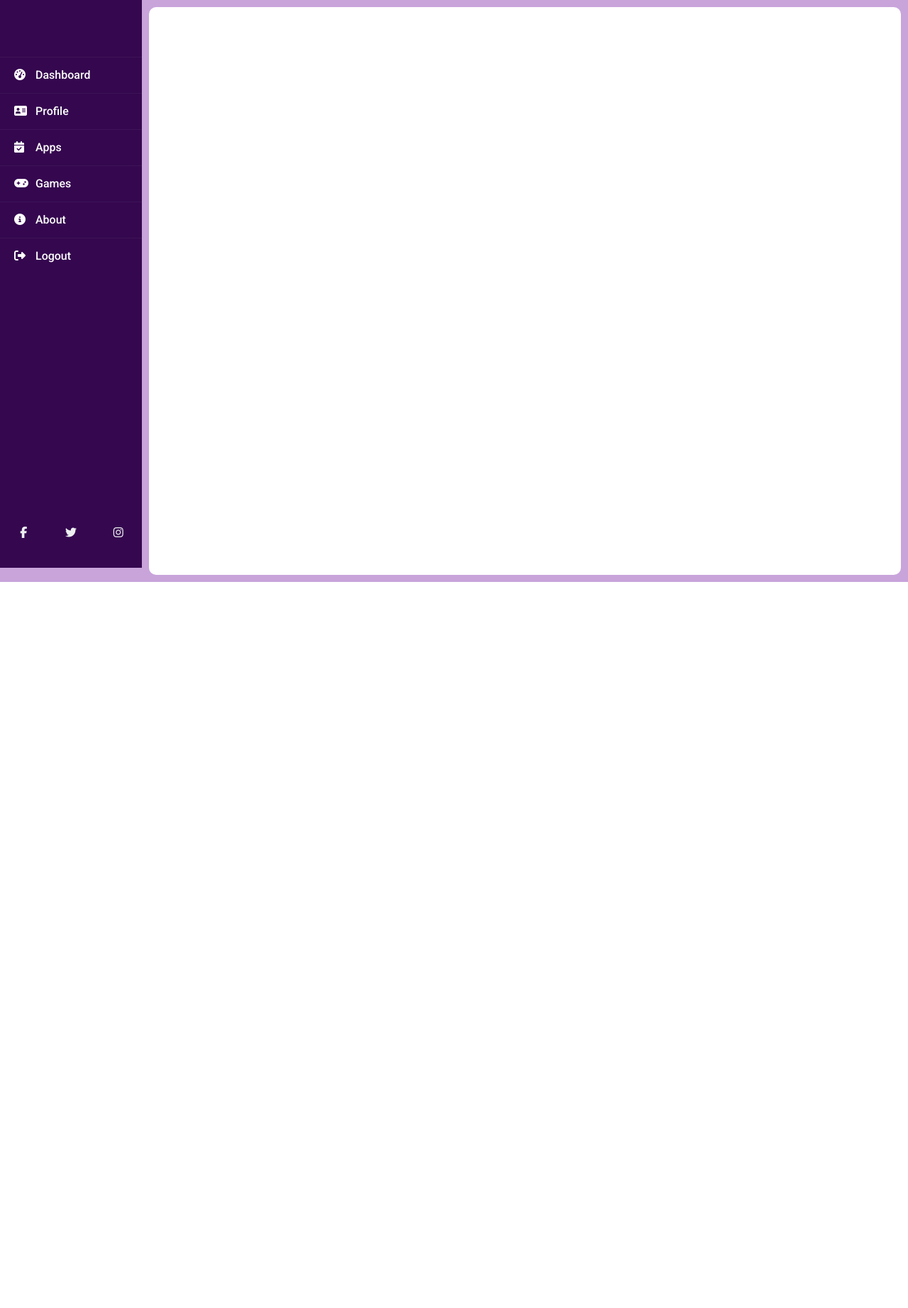
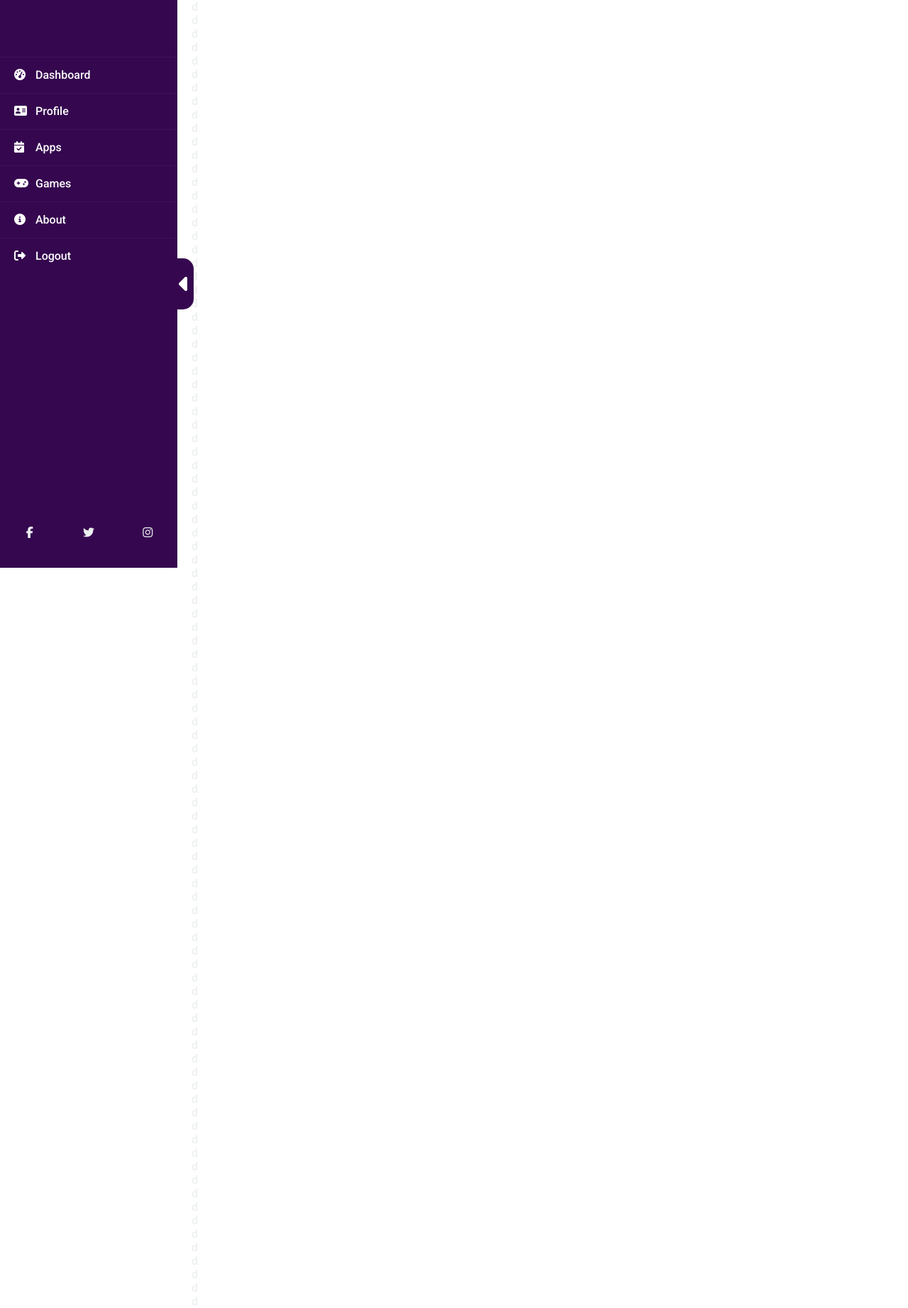
Before and after one commit to Suhas1998/CardsGame, a Django app: page /users/ in a window 1280 px wide. Shown: the whole page at 71% size. Before the commit the page ends 820 px from the top, so only its background shows below. Run offline with Django 3.2, Linux system fonts and the light colour scheme; some libraries are stand-ins or nearby versions.

Commit message:
sidebar done

```diff
--- a/static/css/main1.css
+++ b/static/css/main1.css
@@ -233,7 +233,18 @@ a.msg-txt:hover{
 .wrapper{
   display: flex;
   position: relative;
-  background-color: var(--LightViolet-color);
+  background-color: var(--White-color);
+  flex-direction: row;
+}
+
+.bar{
+  display: flex;
+  z-index: 1;
+  position: fixed;
+  height: 100%;
+  align-items: center;
+  left: 250px;
+  transition-duration: 0.5s;
 }
 
 .sidebar {
@@ -241,9 +252,10 @@ a.msg-txt:hover{
   background-color: var(--DarkViolet-color);
   position: fixed;
   height: 100%;
-  width: 200px;
+  width: 250px;
   flex-direction: column;
   padding: 20px 0;
+  transition-duration: 0.5s;
 }
 
 .sidebar div {
@@ -269,7 +281,7 @@ a.msg-txt:hover{
 
 .sidebar ul li {
   padding: 15px 20px;
-  border-bottom: 1px solid rgba(30,31,38,0.05);
+  border-bottom: 1px solid rgba(29,4,43,0.05);
   border-top: 1px solid rgba(225,225,225,0.05);
   cursor: pointer;
 }
@@ -284,6 +296,7 @@ a.msg-txt:hover{
 }
 
 .sidebar ul li:hover{
+  padding-left: 25px;
   background-color: var(--MediumViolet-color);
   transition: 0.5s;
 }
@@ -312,12 +325,52 @@ a.msg-txt:hover{
 .main_content {
   background-color: var(--White-color);
   width: 100%;
-  margin: 10px 10px 10px 210px;
-  border-radius: 10px;
-  min-height: 100VH;
-
+  margin: 0 0 0 270px;
+  transition-duration: 0.5s;
 }
 
+/*Side bar animation*/
+label #btn{
+  cursor: pointer;
+  z-index: 1;
+  padding: 20px 2px  20px 5px;
+  border-radius: 0;
+  border-radius: 0 15px 15px 0;
+  left: 500px;
+  background-color: var(--DarkViolet-color);
+  color: var(--White-color);
+}
+
+label #btn:hover{
+  background-color: var(--MediumViolet-color);
+  transition-duration: 0.5s;
+  padding-left: 10px;
+}
+#check{
+  display: none;
+}
+#check:checked ~ .sidebar{
+  width: 70px;
+  transition-duration: 0.5s;
+  font-size: 0px;
+}
+#check:checked ~ .sidebar span{
+  font-size: 0px;
+  transition-duration: 0.5s;
+}
+#check:checked ~ .bar{
+  left: 70px;
+  transition-duration: 0.5s;
+}
+#check:not(:checked) ~ .bar #btn{
+  border-radius: 0;
+  transform: rotate(180deg);
+  border-radius: 15px 0 0 15px;
+}
+#check:checked ~ .main_content{
+  margin-left: 90px;
+  transition-duration: 0.5s;
+}
 /*Media Queries*/
 @media screen and (max-width: 650px) {
   header{
--- a/templates/base-user.html
+++ b/templates/base-user.html
@@ -9,6 +9,10 @@
 </head>
 <body>
   <div class="wrapper">
+    <input type="checkbox" id="check">
+    <label for="check" class="bar">
+      <i class="fas fa-caret-right fa-2x" id="btn"></i>
+    </label>
     <div class="sidebar">
       <div class="username">
         <span>{{user.username}}</span>
@@ -18,12 +22,12 @@
       </div>
       <div class="links">
         <ul>
-          <li><a href="{% url 'portfolio' %}"><i class="fas fa-tachometer-alt"></i>Dashboard</a></li>
-          <li><a href="{% url 'profile' %}"><i class="fas fa-address-card"></i>Profile</a></li>
-          <li><a href="#App"><i class="fas fa-calendar-check"></i>Apps</a></li>
-          <li><a href="{% url 'games_index' %}"><i class="fas fa-gamepad"></i>Games</a></li>
-          <li><a href="#"><i class="fas fa-info-circle"></i>About</a></li>
-          <li><a href="{% url 'logout' %}"><i class="fas fa-sign-out-alt"></i>Logout</a></li>
+          <li><a href="{% url 'portfolio' %}"><i class="fas fa-tachometer-alt"></i><span>Dashboard</span></a></li>
+          <li><a href="{% url 'profile' %}"><i class="fas fa-address-card"></i><span>Profile</span></a></li>
+          <li><a href="#App"><i class="fas fa-calendar-check"></i><span>Apps</span></a></li>
+          <li><a href="{% url 'games_index' %}"><i class="fas fa-gamepad"></i><span>Games</span></a></li>
+          <li><a href="#"><i class="fas fa-info-circle"></i><span>About</span></a></li>
+          <li><a href="{% url 'logout' %}"><i class="fas fa-sign-out-alt"></i><span>Logout</span></a></li>
         </ul>
       </div>
       <div class="social_media">
@@ -36,6 +40,9 @@
         {% block content %}
 
         {% endblock %}
+        <ul>
+          <li>d</li><li>d</li><li>d</li><li>d</li><li>d</li><li>d</li><li>d</li><li>d</li><li>d</li><li>d</li><li>d</li><li>d</li><li>d</li><li>d</li><li>d</li><li>d</li><li>d</li><li>d</li><li>d</li><li>d</li><li>d</li><li>d</li><li>d</li><li>d</li><li>d</li><li>d</li><li>d</li><li>d</li><li>d</li><li>d</li><li>d</li><li>d</li><li>d</li><li>d</li><li>d</li><li>d</li><li>d</li><li>d</li><li>d</li><li>d</li><li>d</li><li>d</li><li>d</li><li>d</li><li>d</li><li>d</li><li>d</li><li>d</li><li>d</li><li>d</li><li>d</li><li>d</li><li>d</li><li>d</li><li>d</li><li>d</li><li>d</li><li>d</li><li>d</li><li>d</li><li>d</li><li>d</li><li>d</li><li>d</li><li>d</li><li>d</li><li>d</li><li>d</li><li>d</li><li>d</li><li>d</li><li>d</li><li>d</li><li>d</li><li>d</li><li>d</li><li>d</li><li>d</li><li>d</li><li>d</li><li>d</li><li>d</li><li>d</li><li>d</li><li>d</li><li>d</li><li>d</li><li>d</li><li>d</li><li>d</li><li>d</li><li>d</li><li>d</li><li>d</li><li>d</li><li>d</li><li>d</li>
+        </ul>
     </div>
 
   </div>
```
